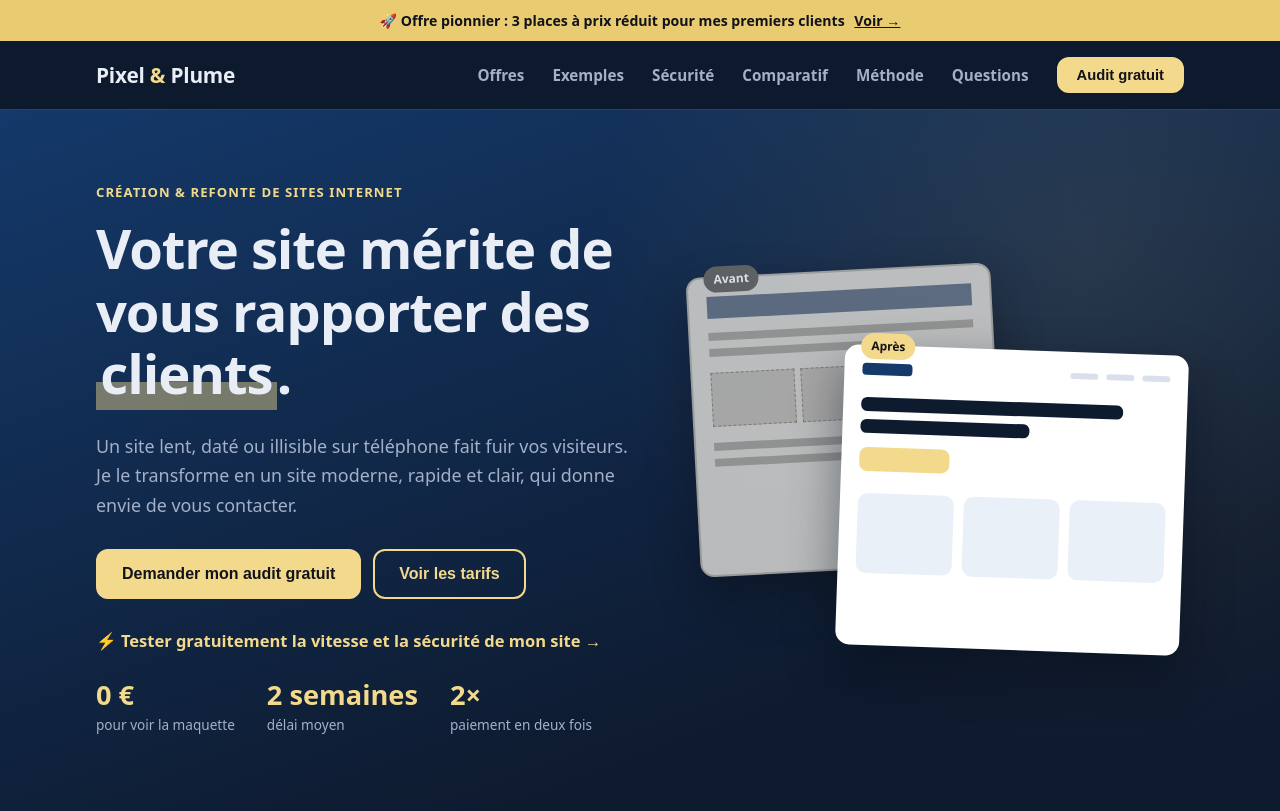
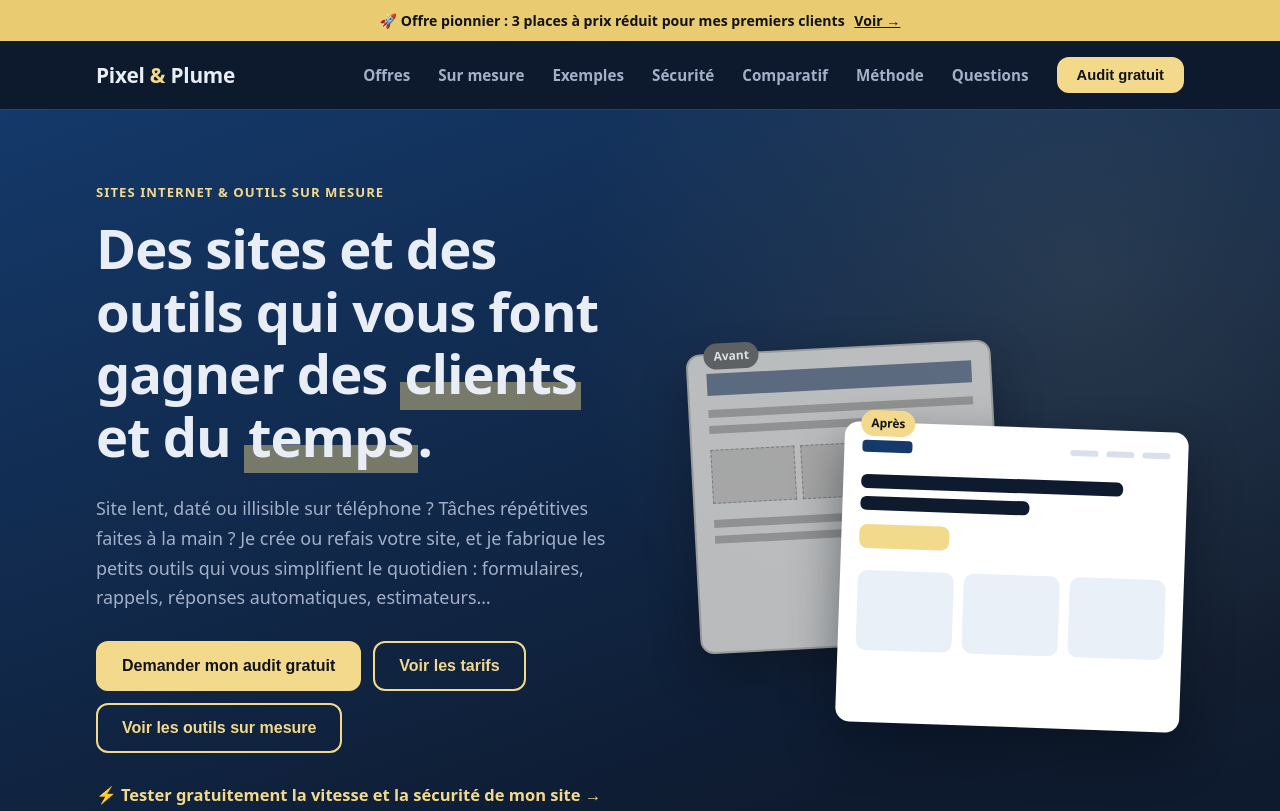
Before and after one commit to lasnay/vitrine-web, a plain HTML site: page index.html in a window 1280 px wide. Shown: the top 811 px of the page. Drawn offline with Linux system fonts and the light colour scheme.

Commit message:
Hero: mettre en avant les outils sur mesure en plus des sites
Co-Authored-By: Claude Sonnet 5.5 <noreply@anthropic.com>

```diff
--- a/index.html
+++ b/index.html
@@ -35,6 +35,7 @@
       <button class="menu-toggle" aria-label="Ouvrir le menu" aria-expanded="false">☰</button>
       <nav class="nav">
         <a href="#offres">Offres</a>
+        <a href="#sur-mesure">Sur mesure</a>
         <a href="#realisations">Exemples</a>
         <a href="#securite">Sécurité</a>
         <a href="#comparatif">Comparatif</a>
@@ -49,12 +50,13 @@
     <section class="hero">
       <div class="wrap hero-grid">
         <div>
-          <p class="eyebrow">Création &amp; refonte de sites internet</p>
-          <h1>Votre site mérite de vous rapporter des <span class="hl">clients</span>.</h1>
-          <p class="lead">Un site lent, daté ou illisible sur téléphone fait fuir vos visiteurs. Je le transforme en un site moderne, rapide et clair, qui donne envie de vous contacter.</p>
+          <p class="eyebrow">Sites internet &amp; outils sur mesure</p>
+          <h1>Des sites et des outils qui vous font gagner des <span class="hl">clients</span> et du <span class="hl">temps</span>.</h1>
+          <p class="lead">Site lent, daté ou illisible sur téléphone ? Tâches répétitives faites à la main ? Je crée ou refais votre site, et je fabrique les petits outils qui vous simplifient le quotidien : formulaires, rappels, réponses automatiques, estimateurs…</p>
           <div class="hero-actions">
             <a href="#contact" class="btn">Demander mon audit gratuit</a>
             <a href="#offres" class="btn btn-ghost">Voir les tarifs</a>
+            <a href="#sur-mesure" class="btn btn-ghost">Voir les outils sur mesure</a>
           </div>
           <a href="#test" class="test-link">⚡ Tester gratuitement la vitesse et la sécurité de mon site →</a>
           <div class="hero-stats">
```
